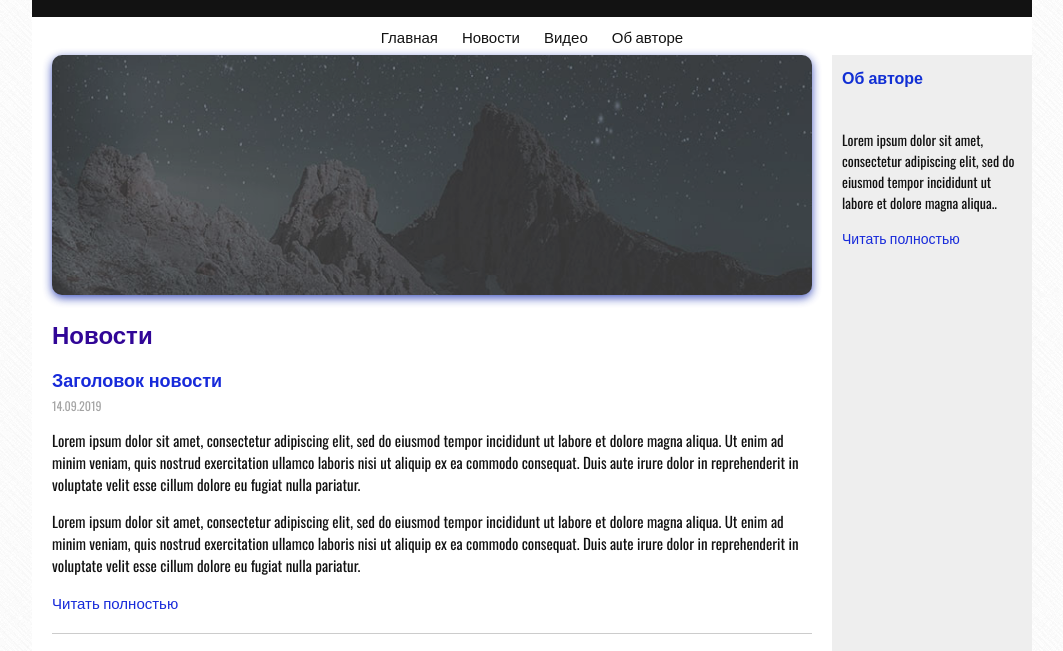
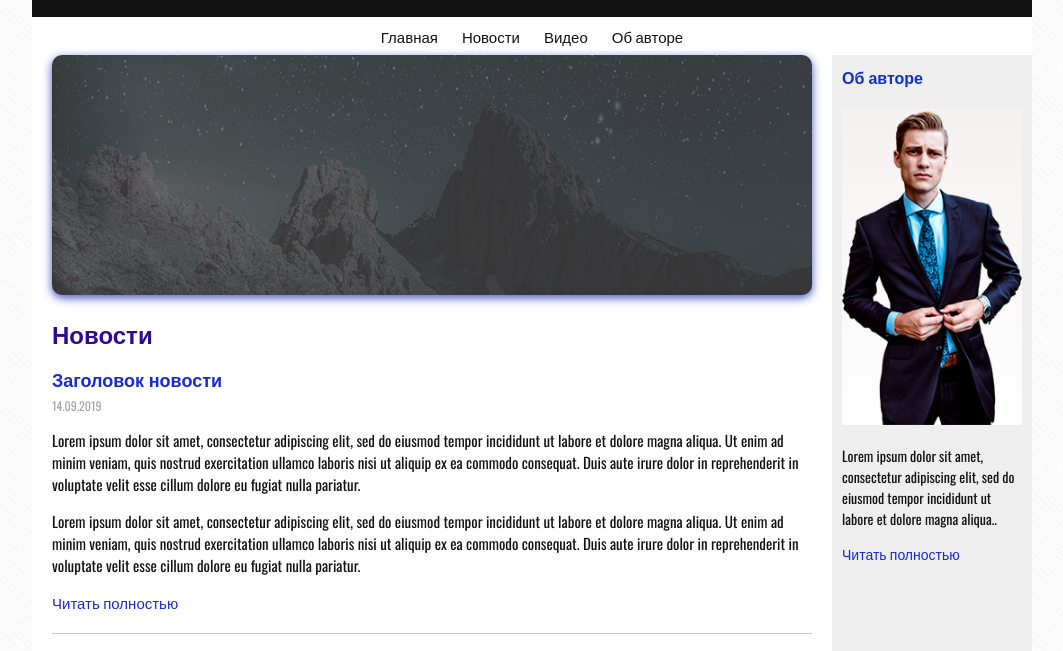
Before and after one commit to Goawak3/simple_page, a plain HTML site: page index.html in a window 1280 px wide. Shown: the part 103-754 px from the top of the page, without its empty margins (108-1171 px from the left). Drawn offline with nearby package versions, Linux system fonts and the light colour scheme; files whose address does not match are found by name.

Commit message:
Update index.html

```diff
--- a/index.html
+++ b/index.html
@@ -54,7 +54,7 @@
 
                 <aside class="sidebar">
                     <h3 class="sidebar-title">Об авторе</h3>
-                    <img class="img sidebar-img" src="../simple-page/img/man.png" alt="">
+                    <img class="img sidebar-img" src="img/man.png" alt="">
                     <div class="sidebar-text">
                         <p>Lorem ipsum dolor sit amet, consectetur adipiscing elit, sed do eiusmod tempor incididunt ut labore et dolore magna aliqua..</p>
                         <a  class="read-more" href="#">Читать полностью</a>
```
